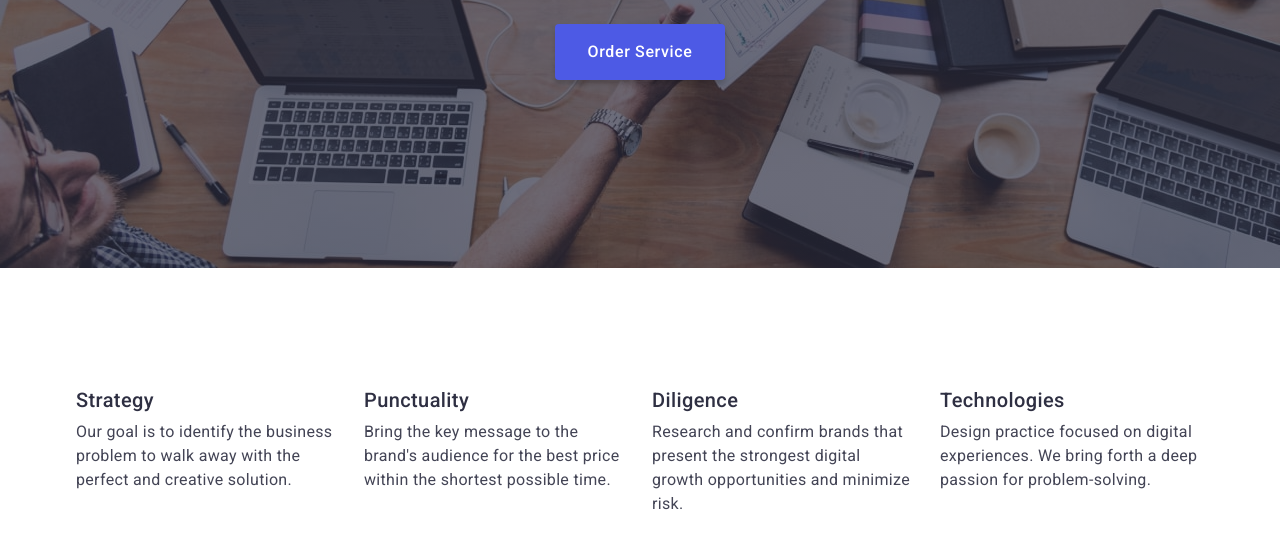
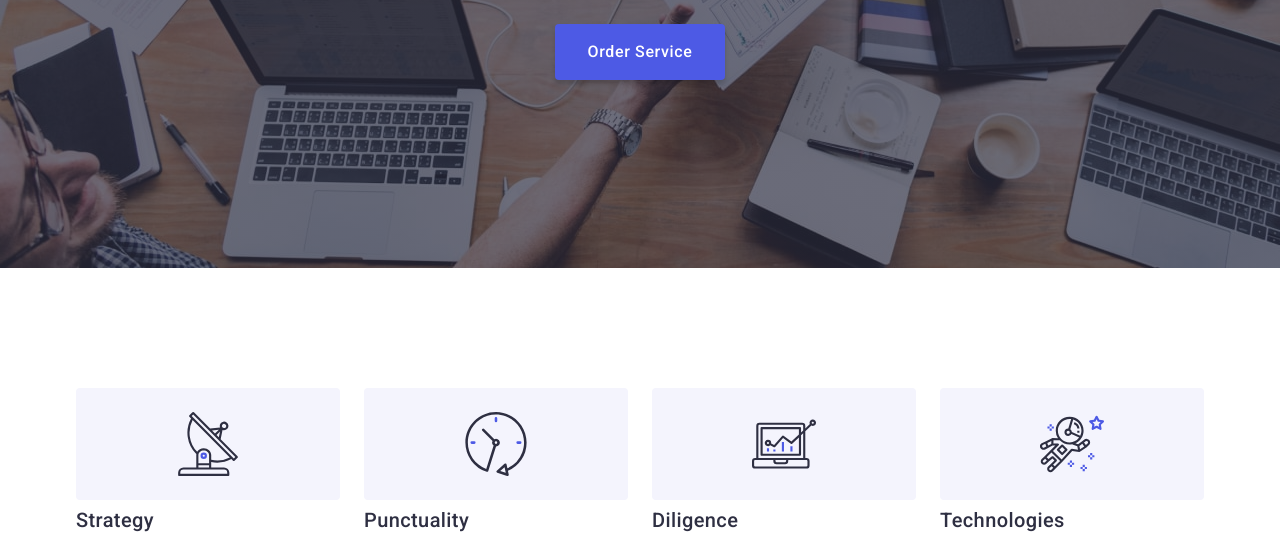
Before and after one commit to YuriyBeregovoy/goit-markup-hw-04, a plain HTML site: page index.html in a window 1280 px wide. Shown: the part 405-942 px from the top of the page. Drawn offline with nearby package versions, Linux system fonts and the light colour scheme.

Commit message:
added the icons to the advantages section

```diff
--- a/css/styles.css
+++ b/css/styles.css
@@ -207,6 +207,20 @@ img {
 .string .item {
   width: calc((100% - 24px * 3) / 4);
 }
+.icon {
+  width: 64px;
+  height: 64px;
+}
+.advantages-icon {
+  display: inline-flex;
+  align-items: center;
+  justify-content: center;
+  background-color: var(--light-mode-color);
+  width: 264px;
+  height: 112px;
+  border-radius: 4px;
+  margin-bottom: 8px;
+}
 /*-------------Section activities----Section our team--------------- */
 .section-title {
   font-size: 36px;
--- a/index.html
+++ b/index.html
@@ -67,6 +67,11 @@
           <h2 class="visually-hidden">Advantages</h2>
           <ul class="list string gap">
             <li class="item">
+              <div class="advantages-icon">
+                <svg class="icon">
+                  <use href="./images/sprite/icons.svg#icon-antenna"></use>
+                </svg>
+              </div>
               <h3 class="title">Strategy</h3>
               <p>
                 Our goal is to identify the business problem to walk away with
@@ -74,6 +79,11 @@
               </p>
             </li>
             <li class="item">
+              <div class="advantages-icon">
+                <svg class="icon">
+                  <use href="./images/sprite/icons.svg#icon-clock"></use>
+                </svg>
+              </div>
               <h3 class="title">Punctuality</h3>
               <p>
                 Bring the key message to the brand's audience for the best price
@@ -81,6 +91,11 @@
               </p>
             </li>
             <li class="item">
+              <div class="advantages-icon">
+                <svg class="icon">
+                  <use href="./images/sprite/icons.svg#icon-diagram"></use>
+                </svg>
+              </div>
               <h3 class="title">Diligence</h3>
               <p>
                 Research and confirm brands that present the strongest digital
@@ -88,6 +103,11 @@
               </p>
             </li>
             <li class="item">
+              <div class="advantages-icon">
+                <svg class="icon">
+                  <use href="./images/sprite/icons.svg#icon-astronaut"></use>
+                </svg>
+              </div>
               <h3 class="title">Technologies</h3>
               <p>
                 Design practice focused on digital experiences. We bring forth a
```
